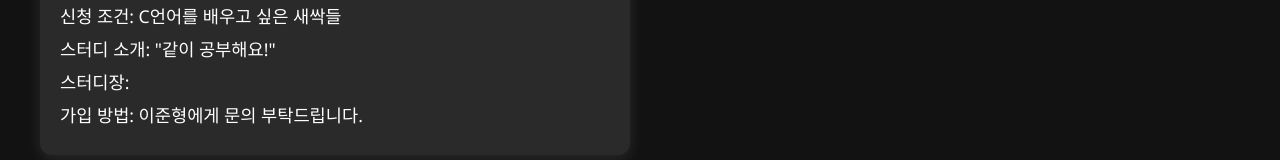
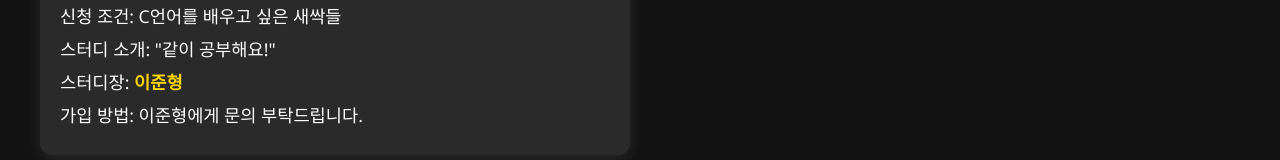
Before and after one commit to CLUGXZeroPage/cz-portal-FE, a Vue app: page /study in a window 1280 px wide. Shown: the part 295-455 px from the top of the page. Built offline with nearby package versions, Linux system fonts and the light colour scheme.

Commit message:
fix: 필드 수정

```diff
--- a/src/pages/Study.vue
+++ b/src/pages/Study.vue
@@ -22,7 +22,7 @@
             스터디 소개: "{{ study.greeting }}"
           </p>
           <p class="mentor">
-            스터디장: <span class="highlight">{{ study.mentor }}</span>
+            스터디장: <span class="highlight">{{ study.leader }}</span>
           </p>
           <p class="contact">
             가입 방법: <span class="contact">{{ study.contact }}</span>
```
